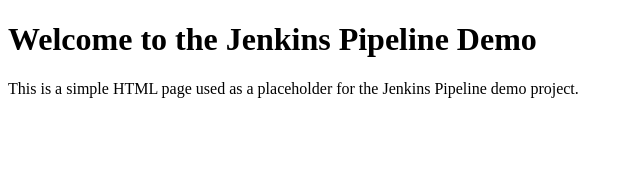
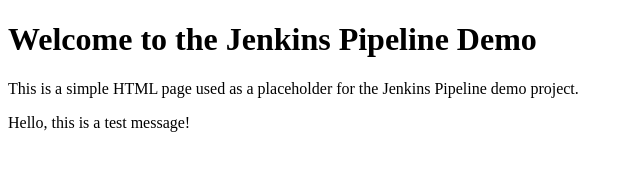
Before and after one commit to VibrantA/jenkins-pipeline-demo, a plain HTML site: page index.html in a window 1280 px wide. Shown: the whole page, without its empty margins (0-640 px from the left). Drawn offline with Linux system fonts and the light colour scheme.

Commit message:
Added test message

```diff
--- a/index.html
+++ b/index.html
@@ -8,5 +8,7 @@
 <body>
     <h1>Welcome to the Jenkins Pipeline Demo</h1>
     <p>This is a simple HTML page used as a placeholder for the Jenkins Pipeline demo project.</p>
+
+    <p>Hello, this is a test message!</p>
 </body>
 </html>
```
